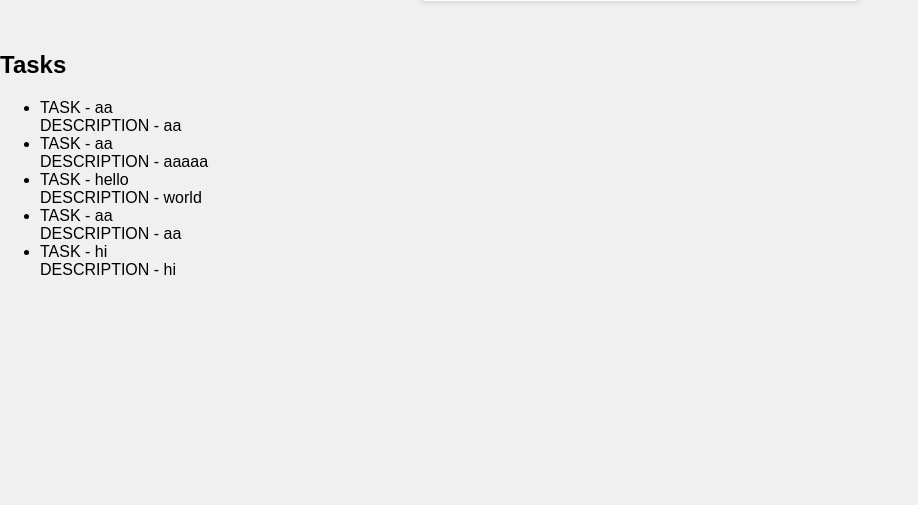
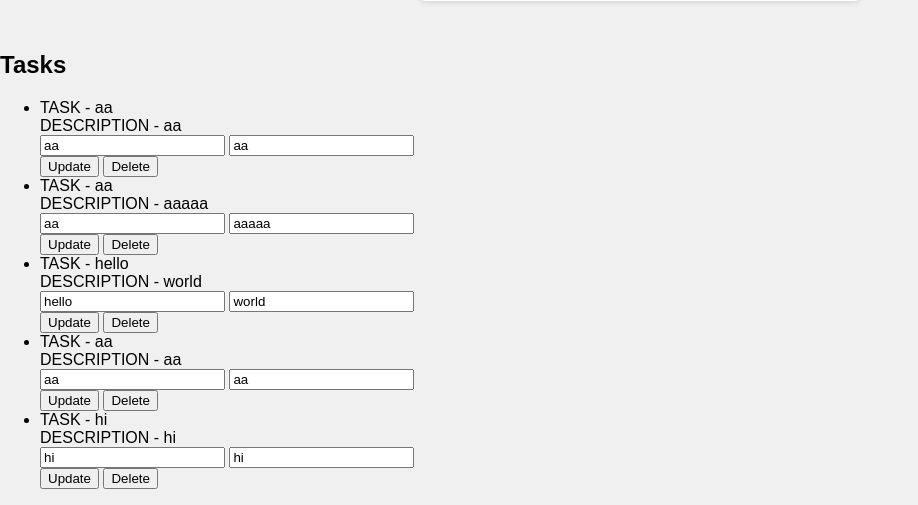
Before and after one commit to aayushsugandhi2703/SQLALCHEMY, a Flask app: page / in a window 1280 px wide. Shown: the part 355-860 px from the top of the page, without its empty margins (0-918 px from the left). Before the commit the page ends 630 px from the top, so only its background shows below. Run offline with Flask 3, Linux system fonts and the light colour scheme.

Commit message:
update the html for updatingthe task and deleteihng the task

```diff
--- a/templates/index.html
+++ b/templates/index.html
@@ -24,7 +24,16 @@
             {% for task in tasks %}
             <li>
                 <label>TASK - {{ task.title }}</label> <br>
-                <label>DESCRIPTION - {{ task.description }}</label>
+                <label>DESCRIPTION - {{ task.description }}</label><br>
+
+                <form action="{{ url_for('updatee', id=task.id)}}" method="POST" style="display: inline;">
+                    <input type="text" name="title" value="{{ task.title }}" required>
+                    <input type="text" name="description" value="{{ task.description }}" required><br>
+                    <button type="submit">Update</button>
+                </form>
+                <form action="{{ url_for('delete', id=task.id) }}" method="POST" style="display: inline;">
+                    <button type="submit">Delete</button>
+                </form>
             </li>
             {% endfor %}
         </ul>
```
